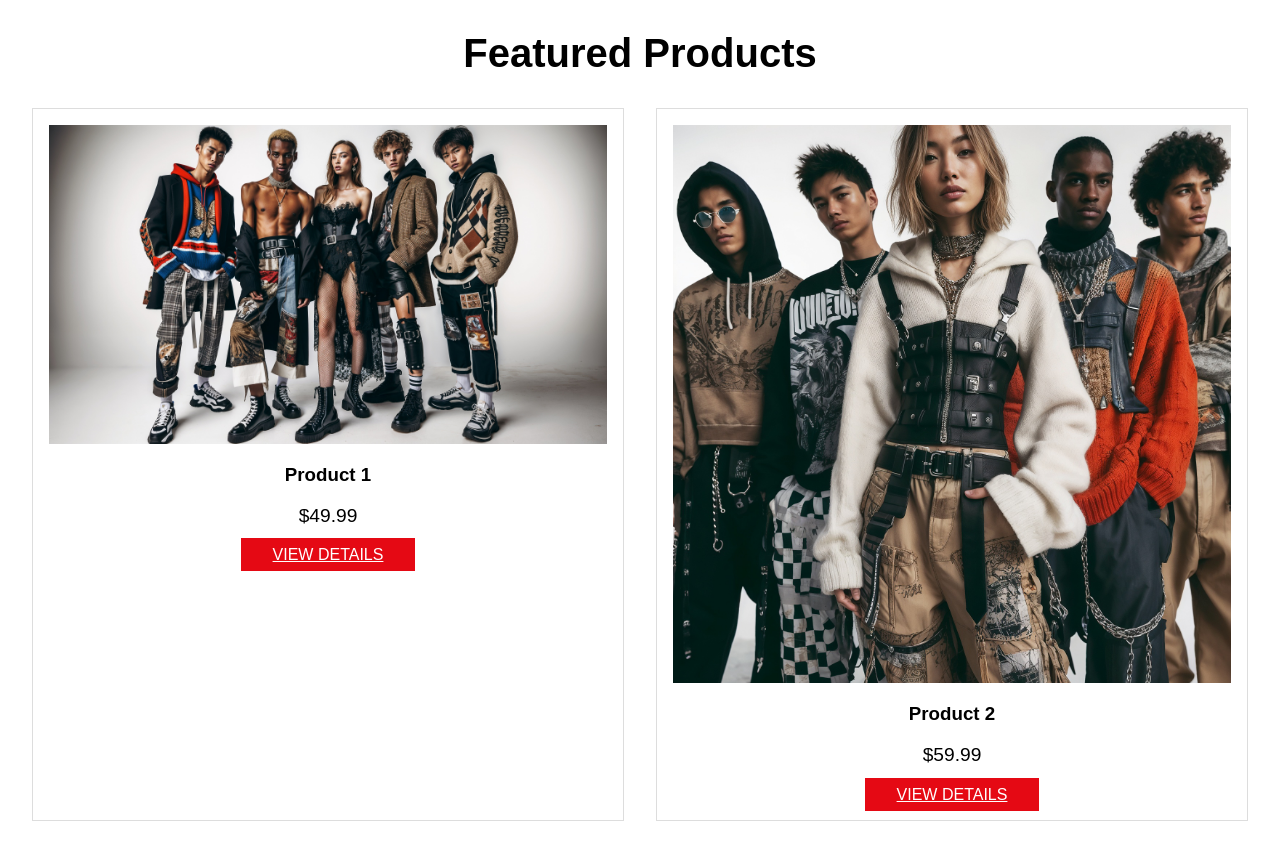
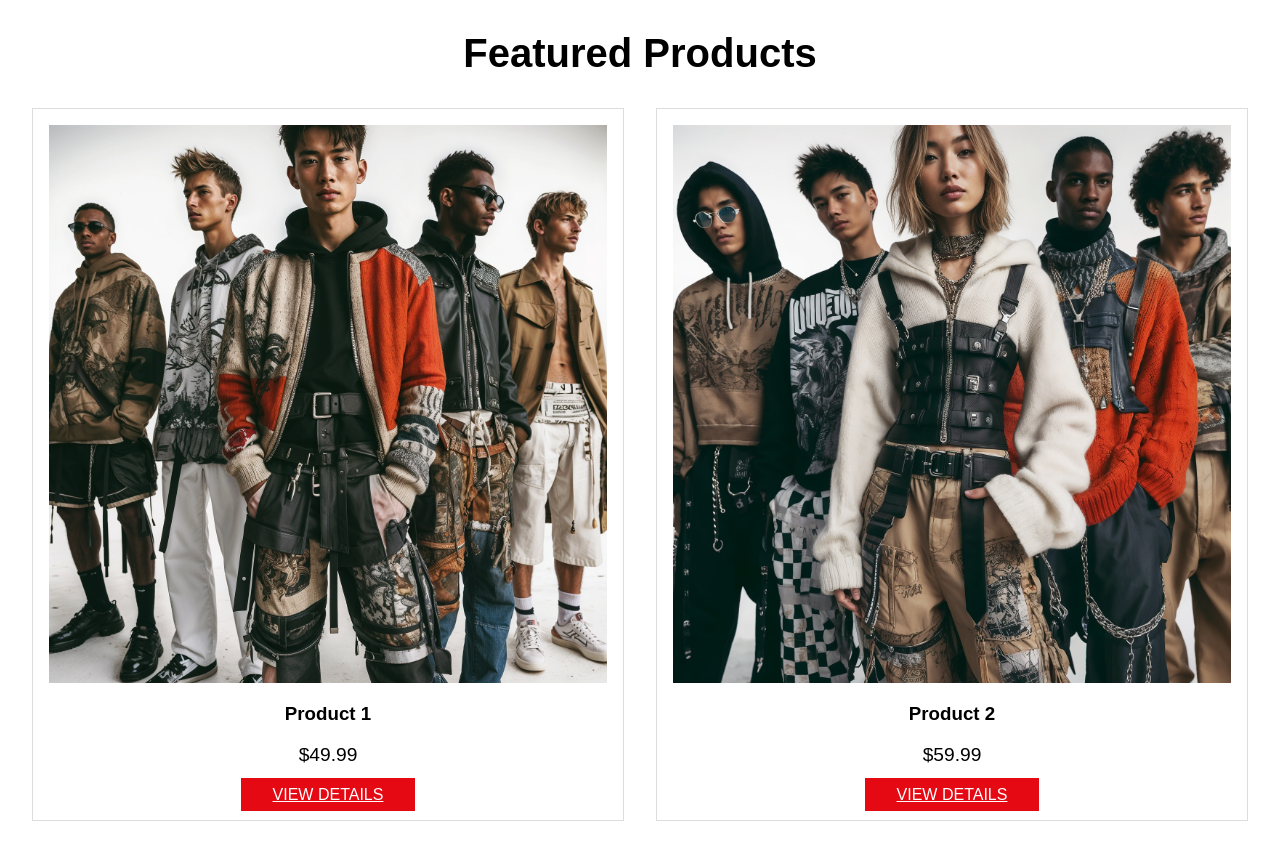
Before and after one commit to Codin-a/Hubris--clothing, a plain HTML site: page index.html in a window 1280 px wide. Shown: the part 920-1769 px from the top of the page. Drawn offline with Linux system fonts and the light colour scheme; a script that the page names is missing.

Commit message:
Update index.html

```diff
--- a/index.html
+++ b/index.html
@@ -36,7 +36,7 @@
         <h2>Featured Products</h2>
         <div class="product-grid">
             <div class="product-item">
-                <img src="modelg1.png" alt="Desire">
+                <img src="modelm1.png" alt="Desire">
                 <h3>Product 1</h3>
                 <p>$49.99</p>
                 <a href="product.html" class="btn">View Details</a>
```
